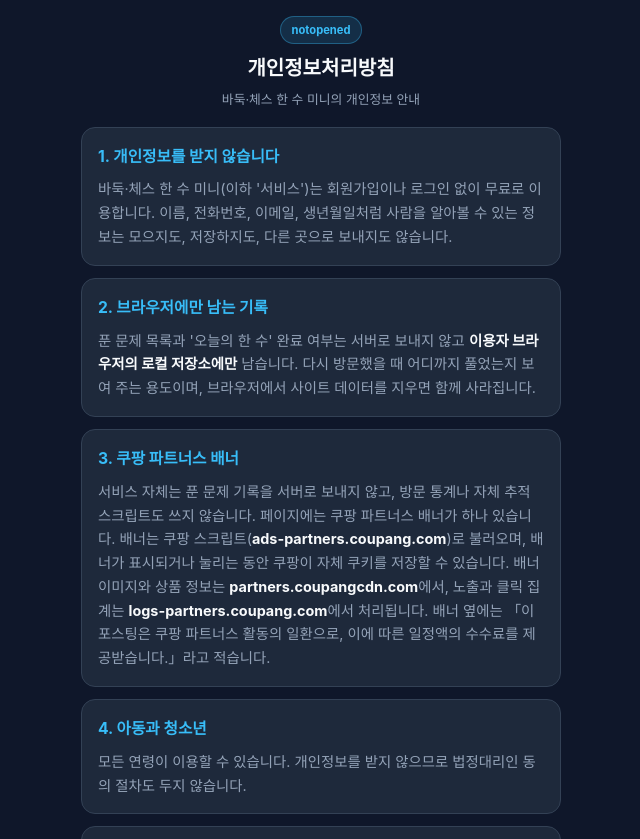
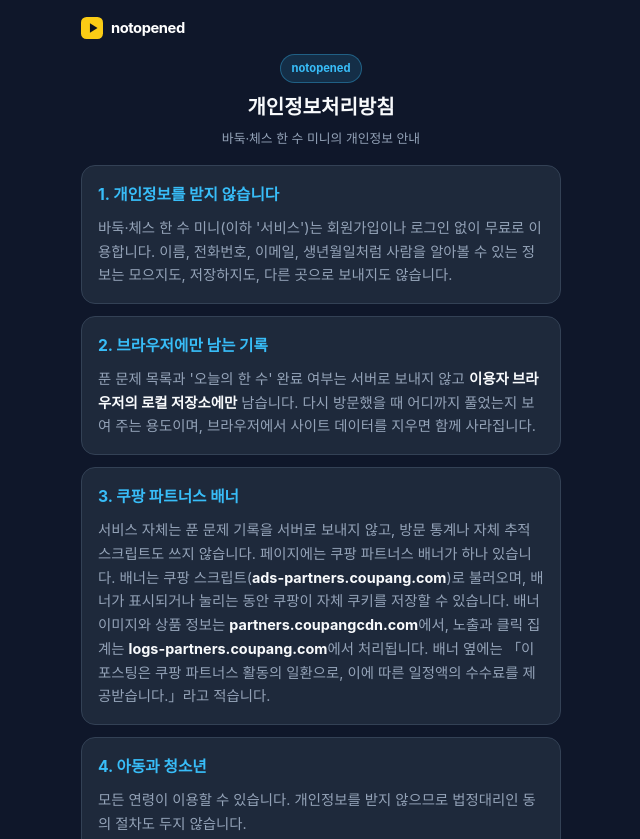
Before and after one commit to not-opened/go-chess, a plain HTML site: page privacy.html in a window 1280 px wide. Shown: the top 839 px of the page, without its empty margins (319-959 px from the left). Drawn offline with Linux system fonts and the light colour scheme.

Commit message:
Link the top-left notopened brand to the hub home. (#4)
Every page now has a small hub-style mark at the top left that opens https://notopened.com/, labeled for screen readers, with no underline.

Co-authored-by: Cursor Agent <cursoragent@cursor.com>
Co-authored-by: penta309 <penta309@users.noreply.github.com>

```diff
--- a/privacy.html
+++ b/privacy.html
@@ -14,6 +14,39 @@
     body { font-family: -apple-system, BlinkMacSystemFont, "Segoe UI", Roboto, "Noto Sans KR", sans-serif;
            background: var(--bg); color: var(--text); padding: 16px 12px 32px; font-size: 0.9rem; line-height: 1.65; }
     .container { max-width: 480px; margin: 0 auto; }
+    .brand {
+      display: flex;
+      align-items: center;
+      gap: 8px;
+      width: fit-content;
+      margin: 0 0 14px;
+      color: #fff;
+      text-decoration: none;
+    }
+    .brand:hover,
+    .brand:focus,
+    .brand:active {
+      color: #fff;
+      text-decoration: none;
+    }
+    .brand:focus-visible {
+      outline: 2px solid #facc15;
+      outline-offset: 3px;
+      border-radius: 6px;
+    }
+    .brand-logo {
+      width: 22px;
+      height: 22px;
+      flex: 0 0 auto;
+      display: block;
+    }
+    .brand-name {
+      font-size: 0.92rem;
+      font-weight: 700;
+      letter-spacing: -0.03em;
+      color: #fff;
+      text-decoration: none;
+    }
     header { text-align: center; margin-bottom: 16px; }
     .badge { display: inline-block; font-size: 0.7rem; font-weight: 700; color: var(--accent);
              background: rgba(56,189,248,0.14); border: 1px solid rgba(56,189,248,0.35);
@@ -34,6 +67,13 @@
 </head>
 <body>
   <main class="container">
+    <a class="brand" href="https://notopened.com/" aria-label="노트오픈드 홈으로">
+      <svg class="brand-logo" viewBox="0 0 32 32" aria-hidden="true" focusable="false">
+        <rect width="32" height="32" rx="8" fill="#facc15"/>
+        <polygon points="13,9 13,23 24,16" fill="#0b1220"/>
+      </svg>
+      <span class="brand-name">notopened</span>
+    </a>
     <header>
       <div class="badge">notopened</div>
       <h1>개인정보처리방침</h1>
```
Also changed, not shown: index.html (+41 -0 lines), tools/site_template.html (+41 -0 lines).
